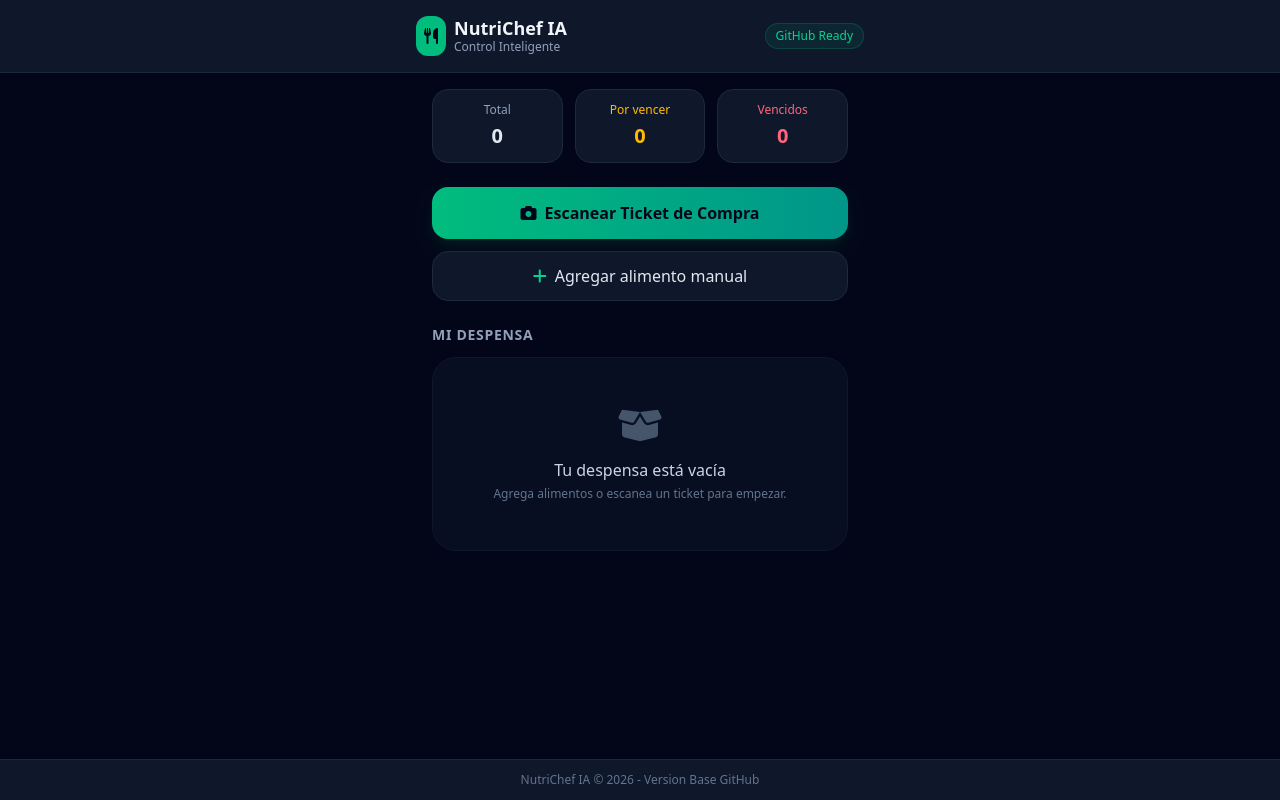
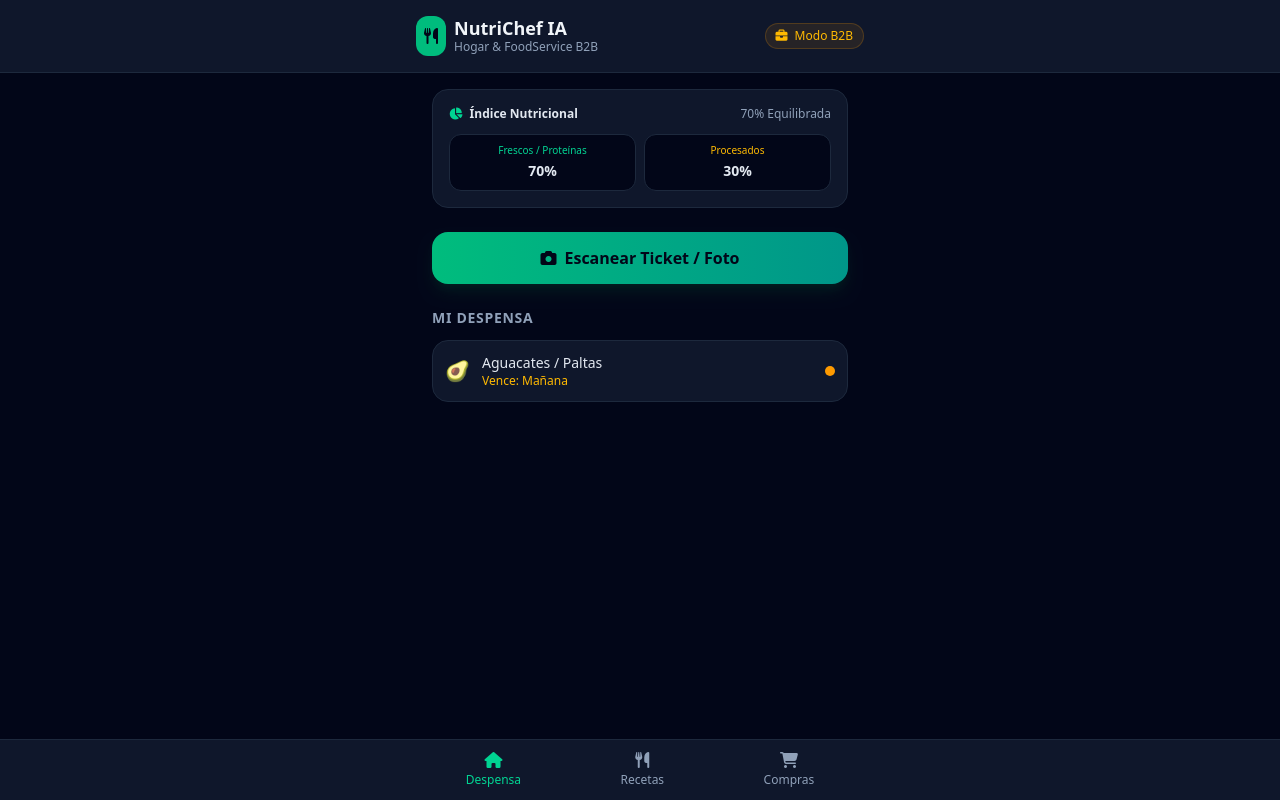
Before and after one commit to serviciotecnicolineablancamdq/nutrichef-ia, a plain HTML site: page index.html in a window 1280 px wide. Drawn offline with nearby package versions, Linux system fonts and the light colour scheme.

Commit message:
Update index.html

```diff
--- a/index.html
+++ b/index.html
@@ -3,7 +3,7 @@
 <head>
     <meta charset="UTF-8">
     <meta name="viewport" content="width=device-width, initial-scale=1.0">
-    <title>NutriChef IA - Tu Despensa Inteligente</title>
+    <title>NutriChef IA - Tu Despensa Inteligente & B2B</title>
     <!-- Tailwind CSS para un diseño moderno y responsivo -->
     <script src="https://cdn.jsdelivr.net/npm/@tailwindcss/browser@4"></script>
     <link rel="stylesheet" href="https://cdnjs.cloudflare.com/ajax/libs/font-awesome/6.4.0/css/all.min.css">
@@ -19,73 +19,123 @@
                 </div>
                 <div>
                     <h1 class="font-bold text-lg leading-tight">NutriChef IA</h1>
-                    <p class="text-xs text-slate-400">Control Inteligente</p>
+                    <p class="text-xs text-slate-400">Hogar & FoodService B2B</p>
                 </div>
             </div>
-            <span class="text-xs bg-emerald-500/10 text-emerald-400 border border-emerald-500/20 px-2.5 py-1 rounded-full font-medium">
-                GitHub Ready
-            </span>
+            <button onclick="alternarModoB2B()" id="b2b-btn" class="text-xs bg-amber-500/10 text-amber-400 border border-amber-500/20 px-2.5 py-1 rounded-full font-medium transition hover:bg-amber-500/20">
+                <i class="fa-solid fa-briefcase mr-1"></i> Modo B2B
+            </button>
         </div>
     </header>
 
     <!-- Contenido Principal -->
     <main class="flex-1 max-w-md w-full mx-auto p-4 space-y-6">
 
-        <!-- Tarjetas de Resumen -->
-        <div class="grid grid-cols-3 gap-3">
-            <div class="bg-slate-900 border border-slate-800 p-3 rounded-2xl text-center">
-                <span class="text-xs text-slate-400 block mb-1">Total</span>
-                <span id="count-total" class="text-xl font-bold text-slate-200">0</span>
+        <!-- Vista Hogar (Por defecto) -->
+        <div id="vista-hogar" class="space-y-6">
+            <!-- Índice Nutricional -->
+            <div class="bg-slate-900 border border-slate-800 p-4 rounded-2xl space-y-3">
+                <div class="flex justify-between items-center text-xs text-slate-400">
+                    <span class="font-semibold text-slate-200"><i class="fa-solid fa-chart-pie text-emerald-400 mr-1"></i> Índice Nutricional</span>
+                    <span>70% Equilibrada</span>
                 </div>
-            <div class="bg-slate-900 border border-slate-800 p-3 rounded-2xl text-center">
-                <span class="text-xs text-amber-400 block mb-1">Por vencer</span>
-                <span id="count-warning" class="text-xl font-bold text-amber-400">0</span>
+                <div class="grid grid-cols-2 gap-2 text-center">
+                    <div class="bg-slate-950 p-2 rounded-xl border border-slate-800">
+                        <span class="text-[10px] text-emerald-400 block">Frescos / Proteínas</span>
+                        <span class="text-sm font-bold text-slate-200">70%</span>
                     </div>
-            <div class="bg-slate-900 border border-slate-800 p-3 rounded-2xl text-center">
-                <span class="text-xs text-rose-400 block mb-1">Vencidos</span>
-                <span id="count-expired" class="text-xl font-bold text-rose-400">0</span>
+                    <div class="bg-slate-950 p-2 rounded-xl border border-slate-800">
+                        <span class="text-[10px] text-amber-400 block">Procesados</span>
+                        <span class="text-sm font-bold text-slate-200">30%</span>
+                    </div>
                 </div>
             </div>
 
             <!-- Acciones Principales -->
             <div class="space-y-3">
-            <button onclick="alert('Próximamente: Escáner de tickets con IA')" class="w-full bg-gradient-to-r from-emerald-500 to-teal-600 text-slate-950 font-semibold py-3.5 px-4 rounded-2xl shadow-lg shadow-emerald-950/50 flex items-center justify-center space-x-2 active:scale-[0.98] transition">
+                <button onclick="alert('Iniciando escaneo con IA... (Cámara lista)')" class="w-full bg-gradient-to-r from-emerald-500 to-teal-600 text-slate-950 font-semibold py-3.5 px-4 rounded-2xl shadow-lg shadow-emerald-950/50 flex items-center justify-center space-x-2 active:scale-[0.98] transition">
                     <i class="fa-solid fa-camera"></i>
-                <span>Escanear Ticket de Compra</span>
-            </button>
-            <button onclick="agregarAlimentoModal()" class="w-full bg-slate-900 hover:bg-slate-800 border border-slate-800 text-slate-200 font-medium py-3 px-4 rounded-2xl flex items-center justify-center space-x-2 transition">
-                <i class="fa-solid fa-plus text-emerald-400"></i>
-                <span>Agregar alimento manual</span>
+                    <span>Escanear Ticket / Foto</span>
                 </button>
             </div>
 
             <!-- Listado de Despensa -->
             <div class="space-y-3">
                 <h2 class="text-sm font-semibold text-slate-400 uppercase tracking-wider">Mi Despensa</h2>
-            <div id="pantry-list" class="space-y-2">
-                <!-- Estado Vacío -->
-                <div class="text-center py-12 px-4 bg-slate-900/50 border border-slate-900 rounded-3xl">
-                    <div class="text-slate-600 text-4xl mb-3">
-                        <i class="fa-solid fa-box-open"></i>
+                <div class="space-y-2">
+                    <div class="bg-slate-900 border border-slate-800 p-3 rounded-2xl flex justify-between items-center">
+                        <div class="flex items-center space-x-3">
+                            <span class="text-xl">🥑</span>
+                            <div>
+                                <p class="text-sm font-medium text-slate-200">Aguacates / Paltas</p>
+                                <p class="text-xs text-amber-400">Vence: Mañana</p>
                             </div>
-                    <p class="text-slate-300 font-medium">Tu despensa está vacía</p>
-                    <p class="text-xs text-slate-500 mt-1">Agrega alimentos o escanea un ticket para empezar.</p>
                         </div>
+                        <span class="w-2.5 h-2.5 rounded-full bg-amber-500"></span>
+                    </div>
+                </div>
+            </div>
+        </div>
+
+        <!-- Vista B2B / FoodService (Oculta inicialmente) -->
+        <div id="vista-b2b" class="space-y-6 hidden">
+            <div class="bg-gradient-to-br from-amber-500/10 to-orange-500/10 border border-amber-500/30 p-4 rounded-2xl space-y-2">
+                <div class="flex items-center space-x-2 text-amber-400">
+                    <i class="fa-solid fa-store text-lg"></i>
+                    <h3 class="font-bold text-sm">NutriChef FoodService & Corporate</h3>
+                </div>
+                <p class="text-xs text-slate-300">Optimización de stock masivo para bufés, caterings y comedores corporativos.</p>
+            </div>
+
+            <div class="space-y-3">
+                <h2 class="text-sm font-semibold text-slate-400 uppercase tracking-wider">Acciones Comerciales</h2>
+                <button onclick="alert('Generando sugerencia de Menú Ejecutivo con stock sobrante...')" class="w-full bg-slate-900 hover:bg-slate-800 border border-slate-800 text-slate-200 font-medium py-3 px-4 rounded-2xl flex items-center justify-center space-x-2 transition text-left">
+                    <i class="fa-solid fa-utensils text-amber-400"></i>
+                    <span>Sugerir "Plato del Día" por Vencimiento</span>
+                </button>
+                <button onclick="alert('Escaneando factura de proveedor al por mayor...')" class="w-full bg-slate-900 hover:bg-slate-800 border border-slate-800 text-slate-200 font-medium py-3 px-4 rounded-2xl flex items-center justify-center space-x-2 transition text-left">
+                    <i class="fa-solid fa-file-invoice-dollar text-emerald-400"></i>
+                    <span>Escanear Factura Mayorista</span>
+                </button>
             </div>
         </div>
 
     </main>
 
-    <!-- Pie de página / Navegación móvil simulada -->
-    <footer class="bg-slate-900 border-t border-slate-800 py-3 text-center text-xs text-slate-500">
-        NutriChef IA &copy; 2026 - Version Base GitHub
+    <!-- Navegación Inferior -->
+    <footer class="bg-slate-900 border-t border-slate-800 p-3 sticky bottom-0 z-50">
+        <div class="max-w-md mx-auto flex justify-around text-xs text-slate-400">
+            <button class="flex flex-col items-center text-emerald-400 font-medium">
+                <i class="fa-solid fa-house text-base mb-1"></i>
+                <span>Despensa</span>
+            </button>
+            <button class="flex flex-col items-center hover:text-slate-200 transition">
+                <i class="fa-solid fa-utensils text-base mb-1"></i>
+                <span>Recetas</span>
+            </button>
+            <button class="flex flex-col items-center hover:text-slate-200 transition">
+                <i class="fa-solid fa-cart-shopping text-base mb-1"></i>
+                <span>Compras</span>
+            </button>
+        </div>
     </footer>
 
     <script>
-        function agregarAlimentoModal() {
-            const nombre = prompt("Nombre del alimento:");
-            if (nombre) {
-                alert(`¡Alimento "${nombre}" registrado con éxito en tu base local!`);
+        function alternarModoB2B() {
+            const vistaHogar = document.getElementById('vista-hogar');
+            const vistaB2B = document.getElementById('vista-b2b');
+            const btnB2B = document.getElementById('b2b-btn');
+
+            if (vistaHogar.classList.contains('hidden')) {
+                vistaHogar.classList.remove('hidden');
+                vistaB2B.classList.add('hidden');
+                btnB2B.innerHTML = '<i class="fa-solid fa-briefcase mr-1"></i> Modo B2B';
+                btnB2B.className = 'text-xs bg-amber-500/10 text-amber-400 border border-amber-500/20 px-2.5 py-1 rounded-full font-medium transition hover:bg-amber-500/20';
+            } else {
+                vistaHogar.classList.add('hidden');
+                vistaB2B.classList.remove('hidden');
+                btnB2B.innerHTML = '<i class="fa-solid fa-house mr-1"></i> Modo Hogar';
+                btnB2B.className = 'text-xs bg-emerald-500/10 text-emerald-400 border border-emerald-500/20 px-2.5 py-1 rounded-full font-medium transition hover:bg-emerald-500/20';
             }
         }
     </script>
```
Lines whose indentation alone changed are shown as unchanged.
